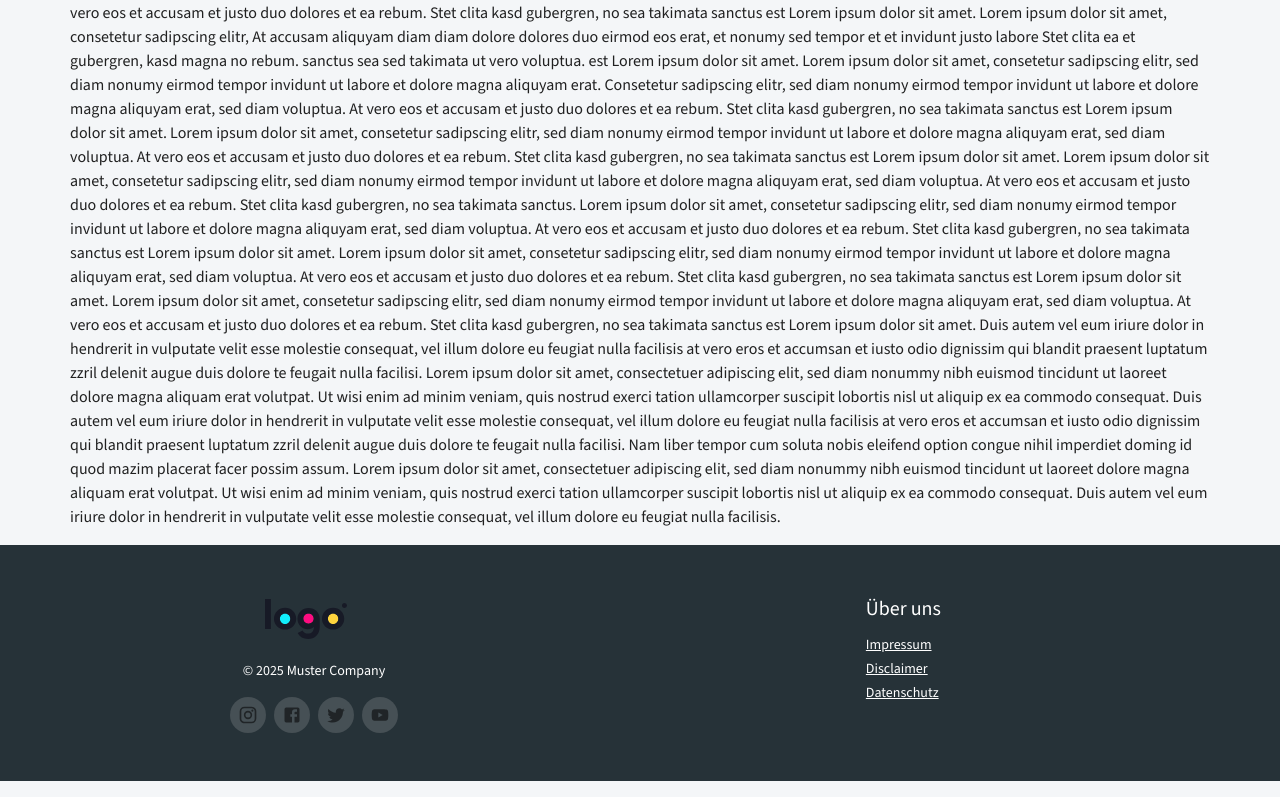
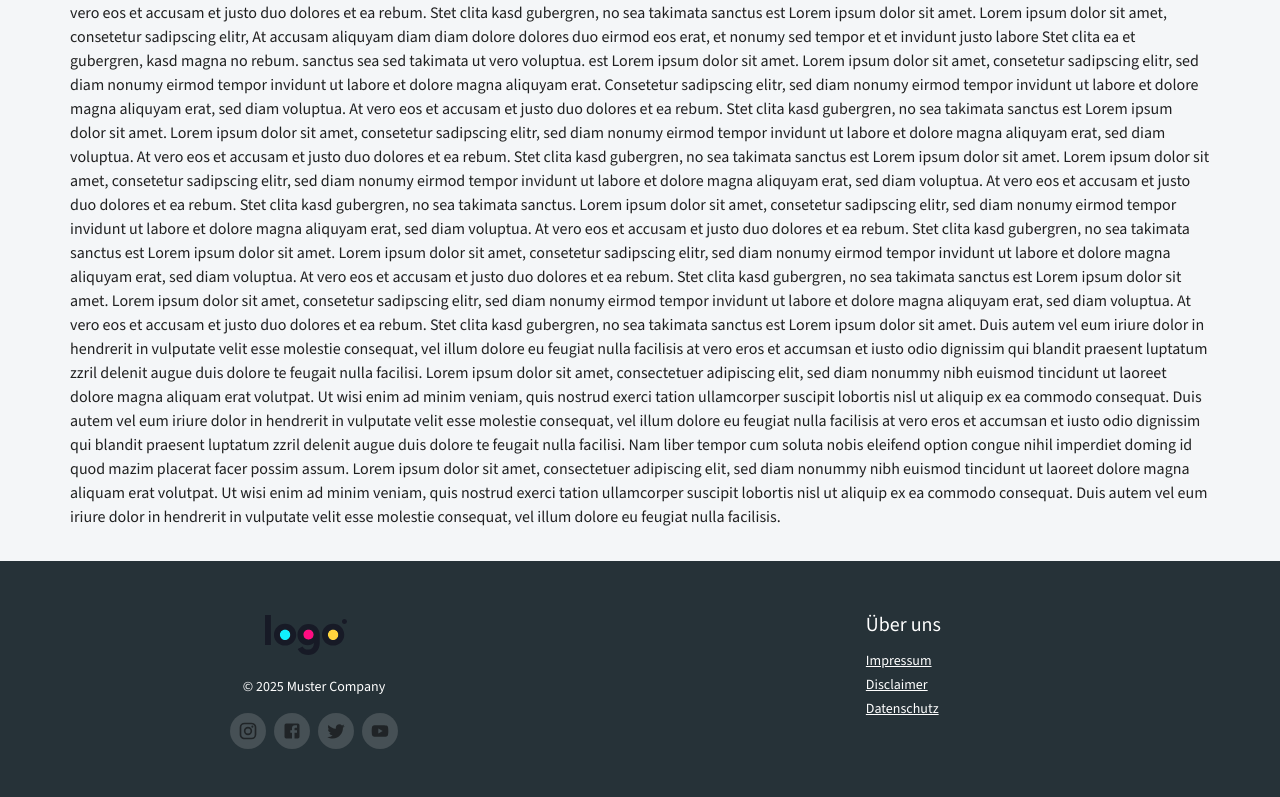
Before and after one commit to BeRe197/webapp-template-nextjs-mui-ts, a Next.js app: page / in a window 1280 px wide. Shown: the part 3767-4564 px from the top of the page. Built offline with nearby package versions, Linux system fonts and the light colour scheme; what @mui/material-nextjs would draw is missing.

Commit message:
add margin top

```diff
--- a/src/assets/jss/components/footer.style.ts
+++ b/src/assets/jss/components/footer.style.ts
@@ -1,4 +1,4 @@
-import { container } from "@/assets/jss/global.style";
+import {container} from "@/assets/jss/global.style";
 
 const footerStyle = {
     container: {
@@ -7,7 +7,8 @@ const footerStyle = {
     footer: {
         backgroundColor: "background.footer",
         color: "white !important",
-        py: 6
+        py: 6,
+        mt: "2rem",
     },
     socialBtn: {
         background: "rgba(200, 200, 200, 0.2)",
```
